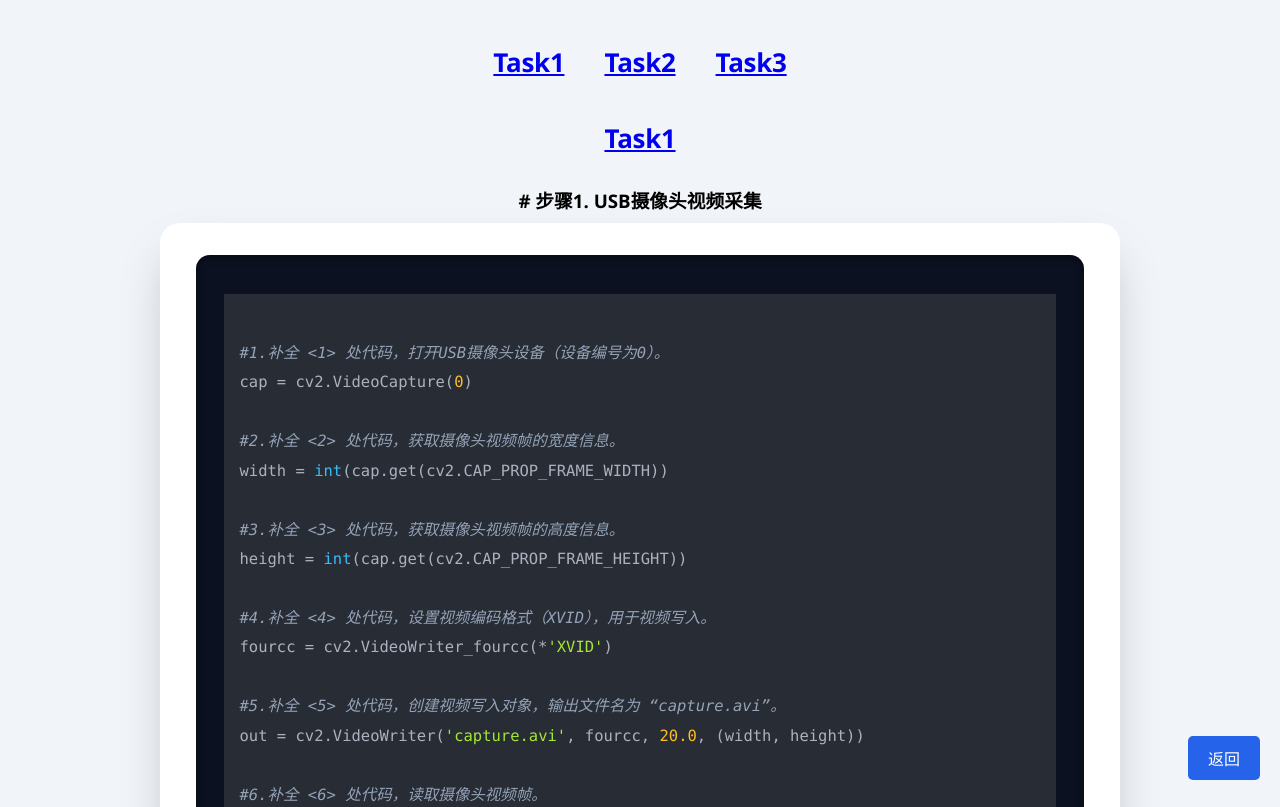
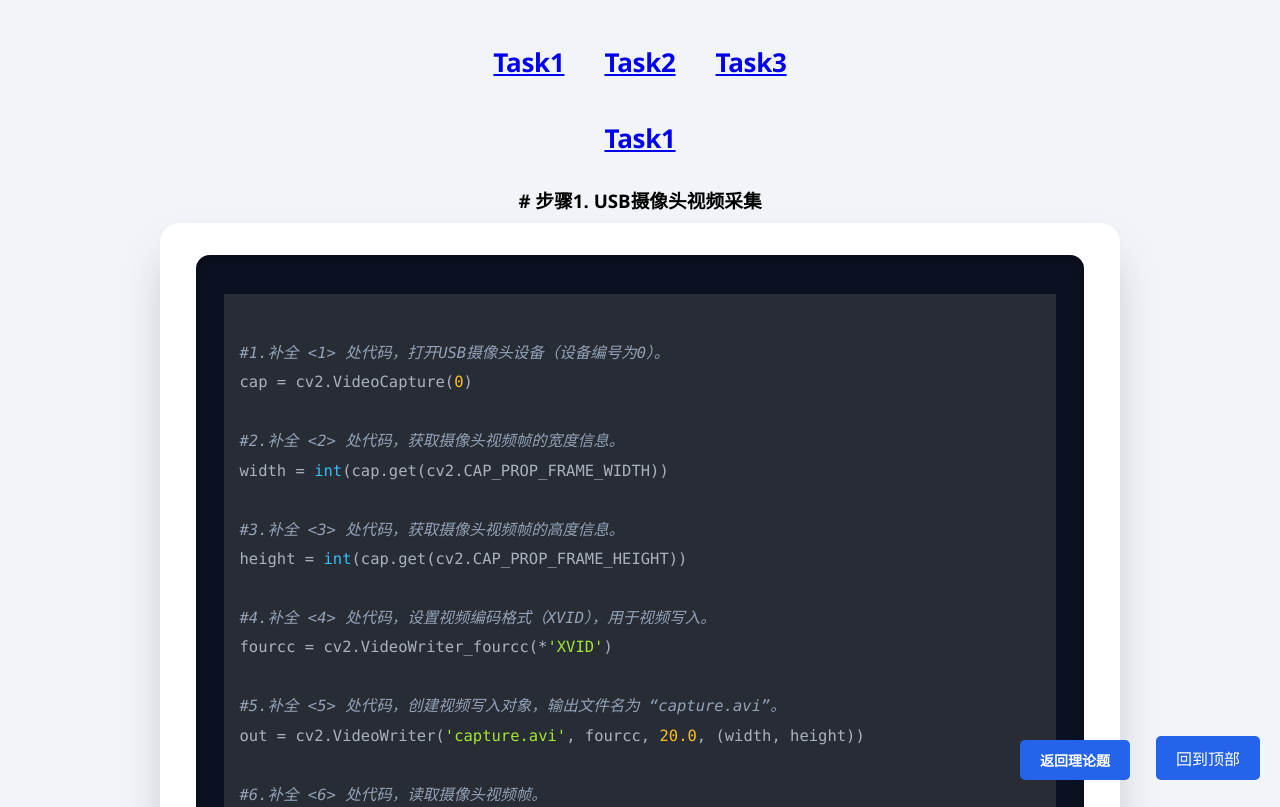
Before and after one commit to vitozyf/web-notify, a plain HTML site: page code.html in a window 1280 px wide. Shown: the top 807 px of the page. Drawn offline with nearby package versions, Linux system fonts and the light colour scheme.

Commit message:
Update code.html

```diff
--- a/code.html
+++ b/code.html
@@ -739,7 +739,43 @@ plt.hist(probs, bins=30)
         </div>
     </div>
 
-    <a id="back" href="#">返回</a>
+    <a id="back" href="#">回到顶部</a>
+
+    <button class="mybtn sct" data-mode="order">返回理论题</button>
+     <script>
+
+        document.querySelector('.sct').addEventListener('click', function() {
+            location.href = 'https://vitozyf.github.io/web-notify/index.html';
+        });
+    </script>
+    <style>
+        .mybtn {
+            padding: 12px 30px;
+            border: none;
+            border-radius: 24px;
+            font-size: 14px;
+            font-weight: 600;
+            cursor: pointer;
+            transition: all 0.2s;
+            color: #555;
+            position: relative;
+            margin-bottom: 10px;
+            position: fixed;
+            right: 150px;
+            bottom: 10px;
+             background-color: #2563eb;
+            color: white;
+            padding: 10px 20px;
+            border-radius: 5px;
+        }
+        .mybtn a {
+            position: absolute;
+            width: 100%;
+            height: 100%;
+            left: 0;
+        }
+
+    </style>
 </body>
 
 </html>
```
